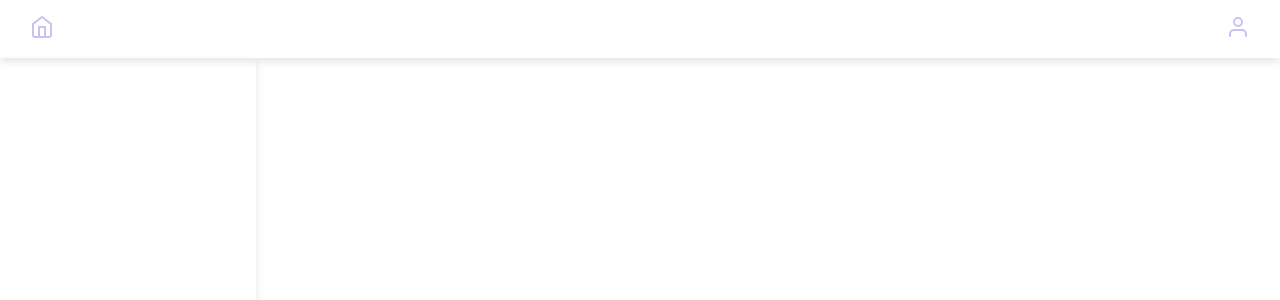
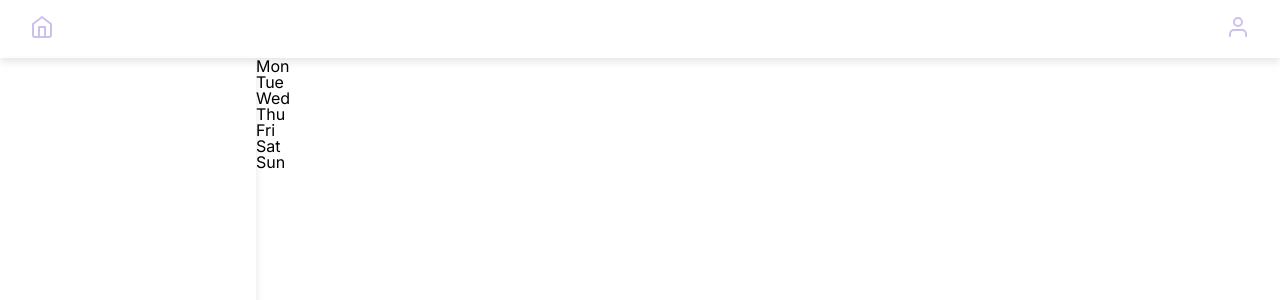
Before and after one commit to klarabratteby/VacayCalendar, a Next.js app: page /calendar in a window 1280 px wide. Shown: the top 300 px of the page. Built offline with nearby package versions, Linux system fonts and the light colour scheme.

Commit message:
Started working on Calendar

```diff
--- a/src/components/layout/calendar-dashboard/calendar-dashboard.tsx
+++ b/src/components/layout/calendar-dashboard/calendar-dashboard.tsx
@@ -1,10 +1,11 @@
 import styles from './calendar-dashboard.module.css'
+import Calendar from '@/components/layout/calendar/calendar'
 
 export default function CalendarDashboard() {
   return(
     <div className={styles.calendarDashboard}>
-
-  </div>
+      <Calendar />
+      </div>
 
   );
 }
--- /dev/null
+++ b/src/components/layout/calendar/calendar.module.css
@@ -0,0 +1,15 @@
+.calendar {
+
+}
+
+.datepickerContainer {
+
+}
+
+.weekdayContainer {
+
+}
+
+.weekDay {
+
+}
--- /dev/null
+++ b/src/components/layout/calendar/calendar.tsx
@@ -0,0 +1,18 @@
+import React from 'react'
+import {Weekday,Date} from '../../../../types'
+import styles from './calendar.module.css'
+import {Weekdays} from '../../../configs/weekdays'
+
+
+export default function Calendar() {
+  return (
+    <div className={styles.calendar}>
+      <div className={styles.datepickerContainer}></div>
+      <div className={styles.weekdayContainer}>
+        {Weekdays.map(day => (
+          <div className={styles.weekDay}>{day}</div>
+        ))}
+      </div>
+    </div>
+  )
+}
--- /dev/null
+++ b/src/configs/weekdays.ts
@@ -0,0 +1 @@
+export const Weekdays: Array<string> = ['Mon','Tue','Wed','Thu','Fri','Sat','Sun'];
--- /dev/null
+++ b/src/types.ts
@@ -0,0 +1,7 @@
+export interface Date {
+  day: number;
+}
+
+export interface Weekday {
+  letter: string;
+}
--- /dev/null
+++ b/types.ts
@@ -0,0 +1,7 @@
+export interface Date {
+  day: number;
+}
+
+export interface Weekday {
+  letter: string;
+}
```
